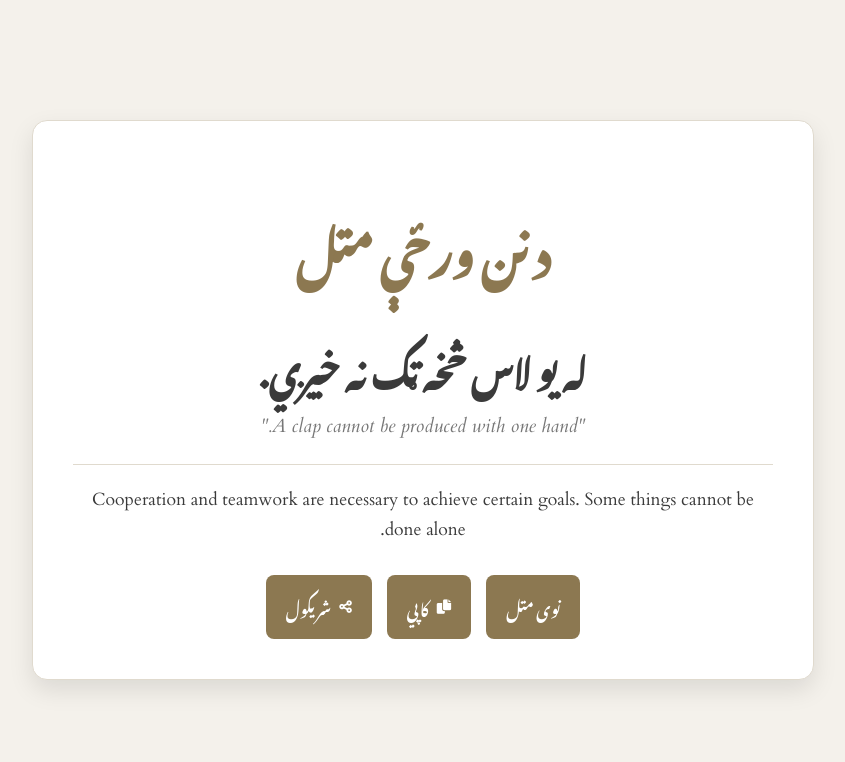
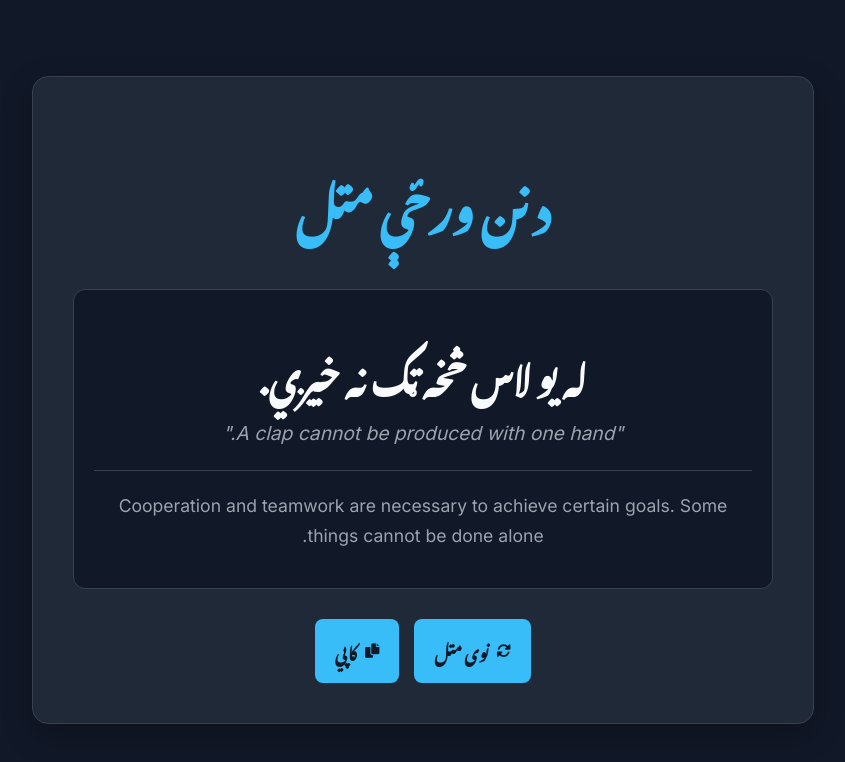
Before and after one commit to tasal9/Pashto-Joke-Generatory, a plain HTML site: page Pashto-Proverb-of-the-Day/index.html in a window 1280 px wide. Shown: the whole page, without its empty margins (217-1062 px from the left). Drawn offline with Linux system fonts and the light colour scheme; a web font is replaced by a local one.

Commit message:
feat: update styles for improved UI and enhance button functionality

```diff
--- a/Pashto-Proverb-of-the-Day/index.html
+++ b/Pashto-Proverb-of-the-Day/index.html
@@ -6,7 +6,7 @@
   <title>د پښتو متل</title>
   <link rel="preconnect" href="https://fonts.googleapis.com">
   <link rel="preconnect" href="https://fonts.gstatic.com" crossorigin>
-  <link href="https://fonts.googleapis.com/css2?family=Noto+Nastaliq+Urdu:wght@400;700&family=Cardo:ital,wght@0,400;0,700;1,400&display=swap" rel="stylesheet">
+  <link href="https://fonts.googleapis.com/css2?family=Noto+Nastaliq+Urdu:wght@400;700&family=Inter:wght@400;700&display=swap" rel="stylesheet">
   <link rel="stylesheet" href="https://cdnjs.cloudflare.com/ajax/libs/font-awesome/6.0.0-beta3/css/all.min.css">
   <link rel="stylesheet" href="static/css/styles.css" />
 </head>
@@ -23,12 +23,13 @@
       <p id="proverb-meaning">The proverb's contextual meaning will be explained here.</p>
     </section>
     <div class="action-bar">
-      <button id="new-proverb-btn" aria-label="New Proverb">نوی متل</button>
+      <button id="new-proverb-btn" aria-label="New Proverb">
+        <i class="fas fa-sync-alt"></i>
+        <span>نوی متل</span>
+      </button>
       <button id="copy-btn" aria-label="Copy Proverb">
-        <i class="fas fa-copy"></i> کاپي
-      </button>
-      <button id="share-btn" aria-label="Share Proverb">
-        <i class="fas fa-share-alt"></i> شریکول
+        <i class="fas fa-copy"></i>
+        <span>کاپي</span>
       </button>
     </div>
   </main>
--- a/Pashto-Proverb-of-the-Day/static/css/styles.css
+++ b/Pashto-Proverb-of-the-Day/static/css/styles.css
@@ -1,14 +1,16 @@
 :root {
-  --bg-color: #f4f1eb;
-  --card-bg: #ffffff;
-  --text-color: #3a3a3a;
-  --accent-color: #8c7851;
-  --accent-hover: #7a6841;
-  --shadow-color: rgba(0, 0, 0, 0.1);
+  --bg-color: #111827;
+  --card-bg: #1F2937;
+  --text-color: #F9FAFB;
+  --accent-color: #38BDF8;
+  --accent-hover: #7DD3FC;
+  --secondary-text: #9CA3AF;
+  --border-color: #374151;
+  --shadow-color: rgba(0, 0, 0, 0.25);
 }
 
 body {
-  font-family: 'Cardo', serif;
+  font-family: 'Inter', sans-serif;
   background-color: var(--bg-color);
   color: var(--text-color);
   display: flex;
@@ -24,11 +26,16 @@ body {
   max-width: 700px;
   width: 100%;
   background-color: var(--card-bg);
-  border-radius: 15px;
+  border-radius: 16px;
   padding: 40px;
-  box-shadow: 0 10px 25px var(--shadow-color);
+  box-shadow: 0 10px 30px var(--shadow-color);
   text-align: center;
-  border: 1px solid #e0dace;
+  border: 1px solid var(--border-color);
+  transition: transform 0.3s ease, box-shadow 0.3s ease;
+}
+
+.container:hover {
+  transform: translateY(-5px);
 }
 
 header h1 {
@@ -41,6 +48,10 @@ header h1 {
 
 #proverb-card {
   margin-bottom: 30px;
+  padding: 20px;
+  background-color: var(--bg-color);
+  border-radius: 12px;
+  border: 1px solid var(--border-color);
 }
 
 #proverb-text .pashto {
@@ -49,19 +60,21 @@ header h1 {
   font-weight: 700;
   margin-bottom: 15px;
   line-height: 1.6;
+  color: var(--text-color);
 }
 
 #proverb-text .translation {
   font-style: italic;
   font-size: 1.2rem;
-  color: #777;
+  color: var(--secondary-text);
   margin-bottom: 25px;
 }
 
 #proverb-meaning {
   font-size: 1.1rem;
   line-height: 1.7;
-  border-top: 1px solid #e0dace;
+  color: var(--secondary-text);
+  border-top: 1px solid var(--border-color);
   padding-top: 20px;
 }
 
@@ -74,11 +87,12 @@ header h1 {
 .action-bar button {
   font-family: 'Noto Nastaliq Urdu', sans-serif;
   background-color: var(--accent-color);
-  color: white;
+  color: var(--bg-color);
   border: none;
   border-radius: 8px;
   padding: 12px 20px;
   font-size: 1rem;
+  font-weight: 700;
   cursor: pointer;
   transition: background-color 0.3s ease, transform 0.2s ease;
   display: flex;
```
